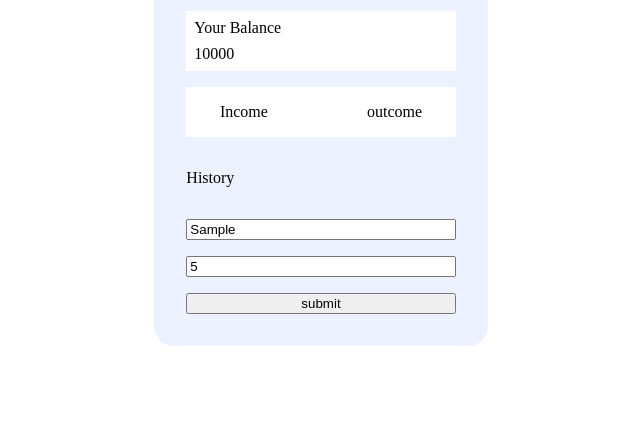
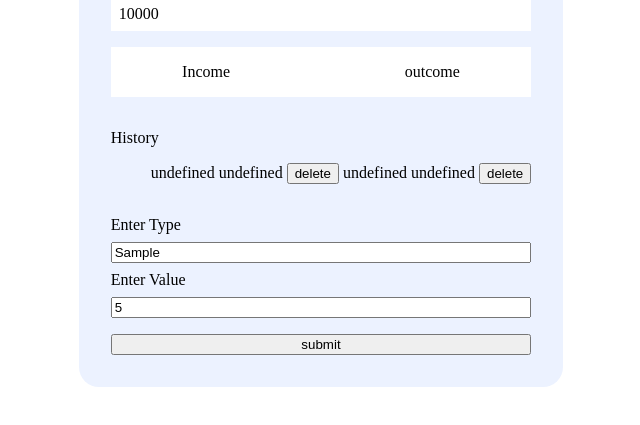
Before and after one commit to ArunprakashLfs/expence-Tracker, a plain HTML site: page index.html in a window 1280 px wide. Both pictures are taken after typing "Sample", "5" into the empty fields and a click on the button "submit". Shown: the part 293-718 px from the top of the page, without its empty margins (327-967 px from the left). Drawn offline with Linux system fonts and the light colour scheme.

Commit message:
add css for input

```diff
--- a/index.html
+++ b/index.html
@@ -25,7 +25,9 @@
             </ul>
         </div>
         <div class="input-container" id="input-container">
+            <label for="input">Enter Type</label>
             <input type="text" class="input" id="input" placeholder="EnterType">
+            <label for="number">Enter Value</label>
             <input type="number" name="Amount" id="number" class="number" placeholder="EnterAmount">
             <input type="button" value="submit" id="submit">
         </div>
--- a/script.js
+++ b/script.js
@@ -3,14 +3,41 @@
 let inputEl = document.getElementById("input");
 let valueEl = document.getElementById("number");
 let submitEl = document.getElementById("submit");
+let outputDisplay = document.getElementById("output-value");
 
+
+let valueArray = [];
+let amountValue = [];
 //functions
-
+function valueDisplay(){
+    let htmlcode = "";
+    valueArray.forEach((list) => {
+        let {input, expence} = list;
+        console.log(list);
+        //create
+        htmlcode += `
+        <span class = "output-value">${input}</span>
+        <span class = "object-amount">${expence}</span>
+        <button onclick() class="delete">delete</button>
+        `
+        //adding value
+        outputDisplay.innerHTML = htmlcode;
+    })
+}
+// filtervalue = amountValue.filter(val => val > 0?  )
 //EventListners
 submitEl.addEventListener("click", function(e){
     e.preventDefault();
     let input = inputEl.value;
     let expence = valueEl.value;
     console.log(input, expence);
+    valueArray = [input, expence];
+    console.log(valueArray);
+    let listitems = {input, expence};
+    console.log(listitems);
 
+    // let listitems =[input, expence];
+    // console.log(listitems);
+    valueDisplay(listitems);
+    filtervalue();
 })
--- a/style.css
+++ b/style.css
@@ -32,5 +32,8 @@ body{
 .input-container{
     display: flex;
     flex-direction: column;
-    gap: 1rem;
+    gap:0.5rem;
 }
+.number{
+    margin-bottom: 0.5rem;
+}
```
